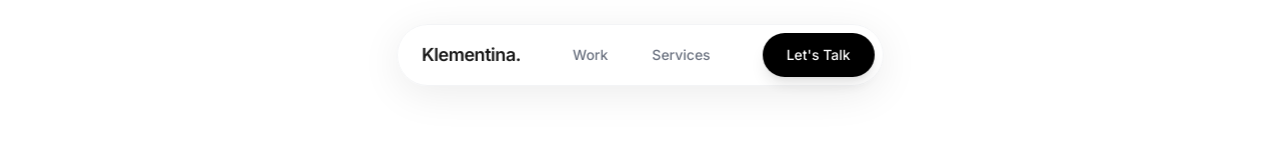
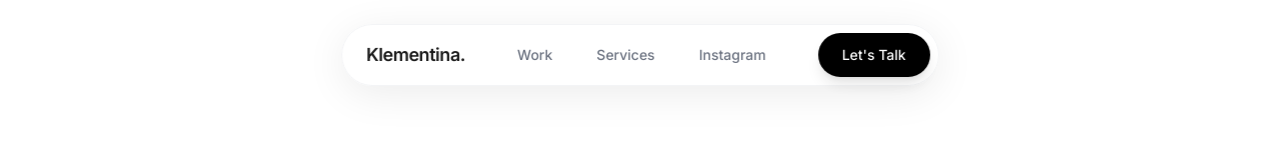
Before and after one commit to kkortnik/KK, a React (Vite) app: page / in a window 1280 px wide. Shown: the top 160 px of the page. Built offline with nearby package versions, Linux system fonts and the light colour scheme; a web font is replaced by a local one.

Commit message:
feat(Navbar): Add Instagram link to navigation
Includes a link to the creator's Instagram profile in the main navigation and the mobile menu. Also slightly increases the max-width of the navbar.

```diff
--- a/components/Navbar.tsx
+++ b/components/Navbar.tsx
@@ -23,7 +23,7 @@ const Navbar: React.FC = () => {
 
   return (
     <>
-      <nav className="fixed top-6 left-1/2 transform -translate-x-1/2 z-50 w-[90%] md:w-auto max-w-[600px] transition-all duration-300">
+      <nav className="fixed top-6 left-1/2 transform -translate-x-1/2 z-50 w-[90%] md:w-auto max-w-[700px] transition-all duration-300">
         <div className="bg-white/90 backdrop-blur-xl pl-6 pr-2 py-2 rounded-full shadow-[0_8px_40px_rgba(0,0,0,0.08)] border border-gray-100 flex items-center justify-between md:gap-8">
 
           {/* Brand */}
@@ -48,6 +48,14 @@ const Navbar: React.FC = () => {
             >
               Services
             </button>
+            <a
+              href="https://www.instagram.com/212studio___/"
+              target="_blank"
+              rel="noopener noreferrer"
+              className="px-5 py-2 text-sm font-medium text-gray-500 hover:text-black transition-colors rounded-full hover:bg-gray-100/50"
+            >
+              Instagram
+            </a>
           </div>
 
           <div className="flex items-center gap-3">
@@ -72,6 +80,7 @@ const Navbar: React.FC = () => {
             <button onClick={() => scrollToSection('home')} className="text-base font-medium text-gray-800 py-2">Home</button>
             <button onClick={() => scrollToSection('work')} className="text-base font-medium text-gray-800 py-2">Work</button>
             <button onClick={() => scrollToSection('expertise')} className="text-base font-medium text-gray-800 py-2">Services</button>
+            <a href="https://www.instagram.com/212studio___/" target="_blank" rel="noopener noreferrer" className="text-base font-medium text-gray-800 py-2">Instagram</a>
           </div>
         )}
       </nav>
```
